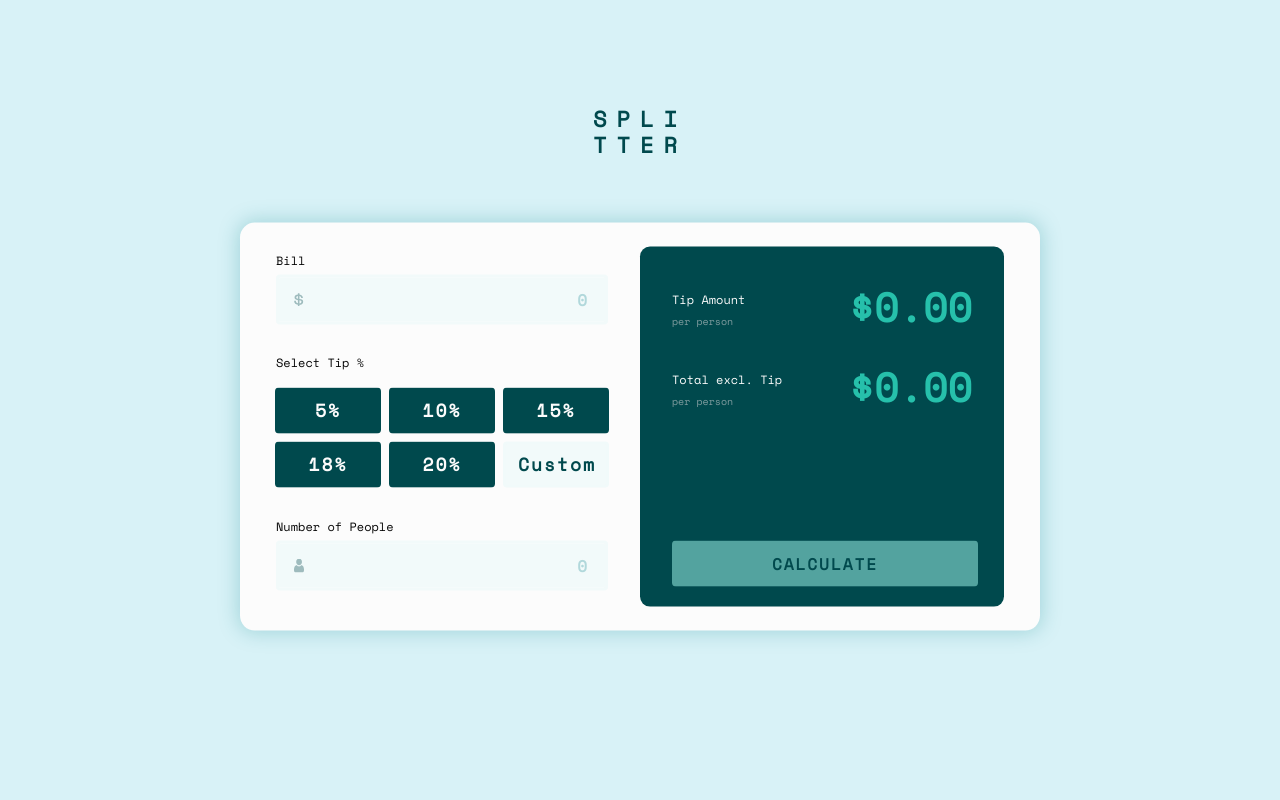
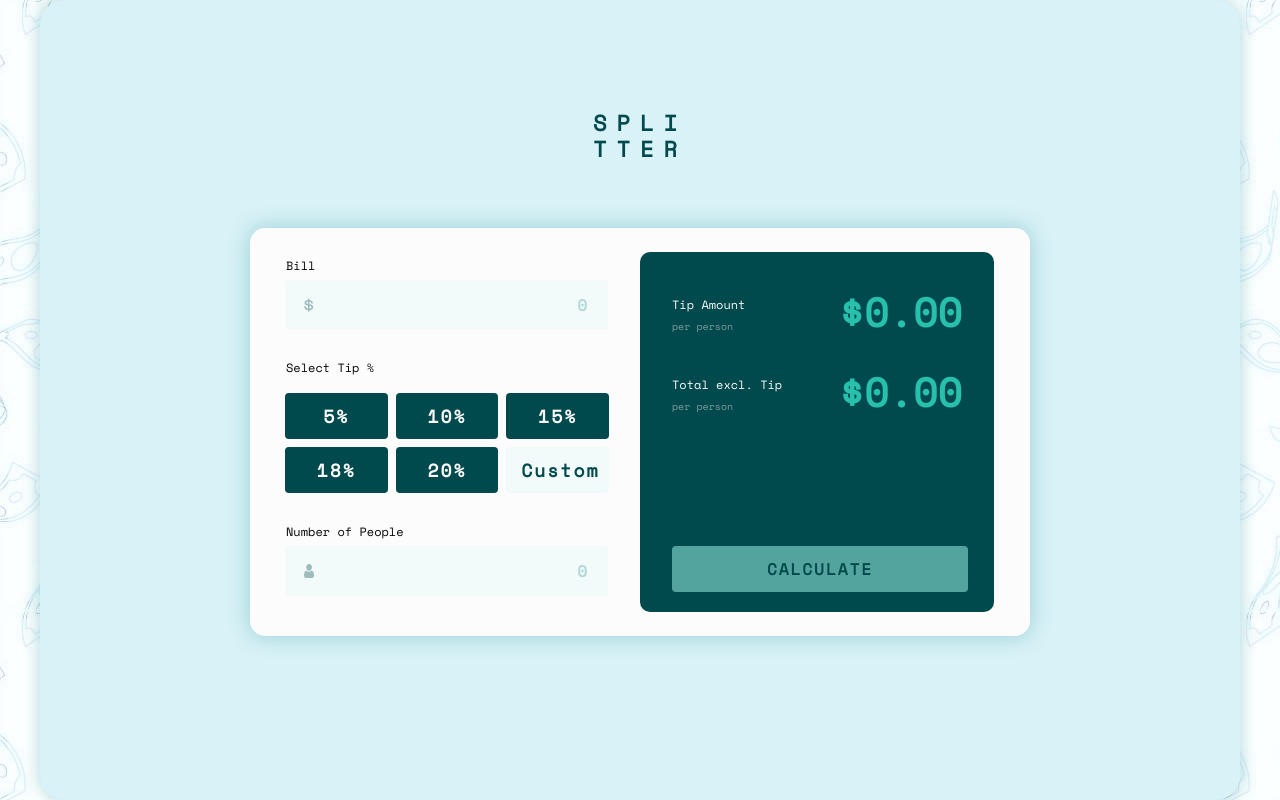
Before and after one commit to sangelici/Tip-Calculator, a website built with Parcel: page src/index.html in a window 1280 px wide. Built offline with nearby package versions, Linux system fonts and the light colour scheme.

Commit message:
add image, update input behaviors, adjust reset behaviors

```diff
--- a/src/index.html
+++ b/src/index.html
@@ -70,8 +70,9 @@
               />
               <input
                 id="billAmount"
-                type="number"
+                type="text"
                 class="form-control"
+                pattern="[0-9]"
                 placeholder="0"
                 value=""
               />
--- a/src/index.js
+++ b/src/index.js
@@ -19,9 +19,15 @@ $(function () {
   }
 
   function handleBillAmount() {
-    bill = $("#billAmount").val();
+    const formatter = new Intl.NumberFormat("en-US", {
+      style: "currency",
+      currency: "USD",
+    });
+
+    bill = formatter.format($("#billAmount").val()).replace("$", "");
 
     $("#billAmount").on("blur", () => {
+      $("#billAmount").val(bill);
       bill == "0"
         ? ($("#billAmount").addClass("invalidValueError"),
           $("#bill-error").show())
@@ -80,6 +86,8 @@ $(function () {
 
     tipTotal = (calculateSplitTipAmt / numOfPeople).toFixed(2);
 
+    $("input").attr("disabled", true);
+    $("input").addClass("disabled-input");
     $("#final-tip-total").text("$" + tipTotal);
     $("#final-cost-total").text("$" + calculateSplitBillAmt);
     $("#submit-btn").text("Reset");
@@ -100,10 +108,13 @@ $(function () {
     bill = "";
     numOfPeople = "";
     tipPercentage = "";
+    $("input").removeAttr("disabled");
+    $("input").removeClass("disabled-input");
     $("#billAmount").val("");
     $("#numOfPeople").val("");
     $(".percent-amt").removeClass("selected");
     $(".custom-tip-btn").show();
+    $(".custom-tip-input").hide();
     $(".custom-tip-input").val("");
     $("#final-tip-total").text("$0.00");
     $("#final-cost-total").text("$0.00");
--- a/src/index.scss
+++ b/src/index.scss
@@ -4,7 +4,7 @@
 
 html,
 body {
-  background-color: $html-bg-color;
+  background-image: url("../images/money-background.jpg");
   height: 100%;
 }
 
@@ -23,12 +23,15 @@ p {
 }
 
 .content-wrapper {
-  height: auto;
+  background-color: $html-bg-color;
+  border-radius: 25px;
+  box-shadow: 0 0 15px 2px $main-container-box-shadow;
+  height: 800px;
   left: 50%;
-  position: fixed;
+  position: relative;
   top: 50%;
   transform: translate(-50%, -50%);
-  width: 800px;
+  width: 1200px;
 }
 
 .title-container {
@@ -37,6 +40,7 @@ p {
   justify-content: center;
   letter-spacing: 10px;
   margin: 0 auto;
+  padding-top: 110px;
   text-align: center;
   width: 25%;
 }
@@ -54,8 +58,12 @@ p {
   background-color: $main-container-bg-color;
   border-radius: 15px;
   box-shadow: 0 0 20px 2px $main-container-box-shadow;
-  margin: 64px auto;
-  max-width: 100%;
+  left: 50%;
+  margin: 32px auto;
+  max-width: 65%;
+  position: absolute;
+  top: 50%;
+  transform: translate(-50%, -50%);
 }
 
 .left-container {
@@ -276,6 +284,10 @@ p {
   cursor: not-allowed;
 }
 
+.disabled-input {
+  cursor: not-allowed;
+}
+
 .invalidValueError {
   border: 3px solid $primary-error-color;
 }
```
Also changed, not shown: dist/favicon-32x32.4792b40b.png (added), dist/favicon-32x32.fe944b6e.png (deleted), dist/icon-dollar.5ec7c534.svg (deleted), dist/icon-dollar.7624dffe.svg (added), dist/icon-person.27244280.svg (deleted), dist/icon-person.5d0f345c.svg (added), dist/index.html, dist/money-background.e4f38e19.jpg (added), images/money-background.jpg (added), 8 other files.
